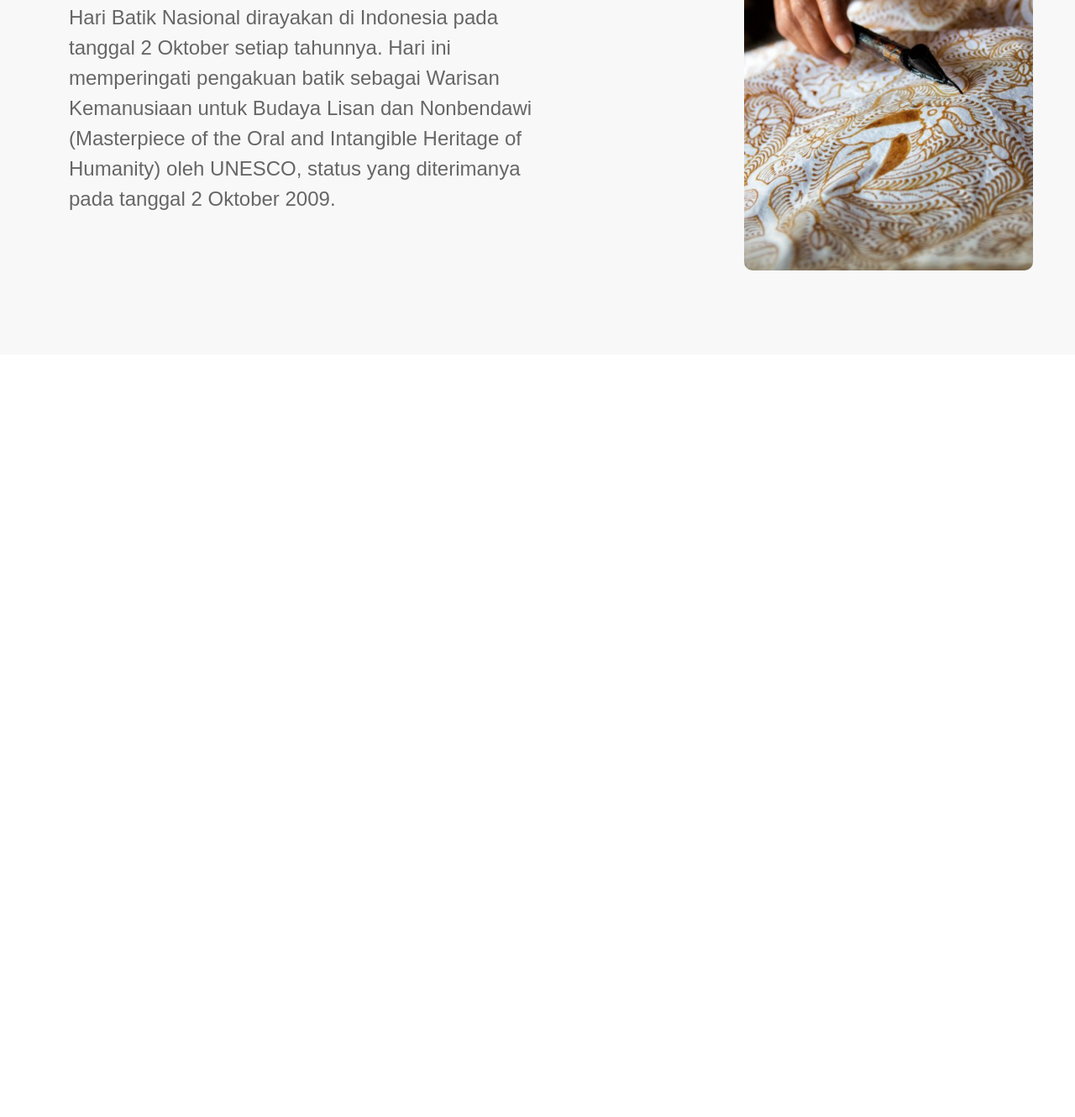
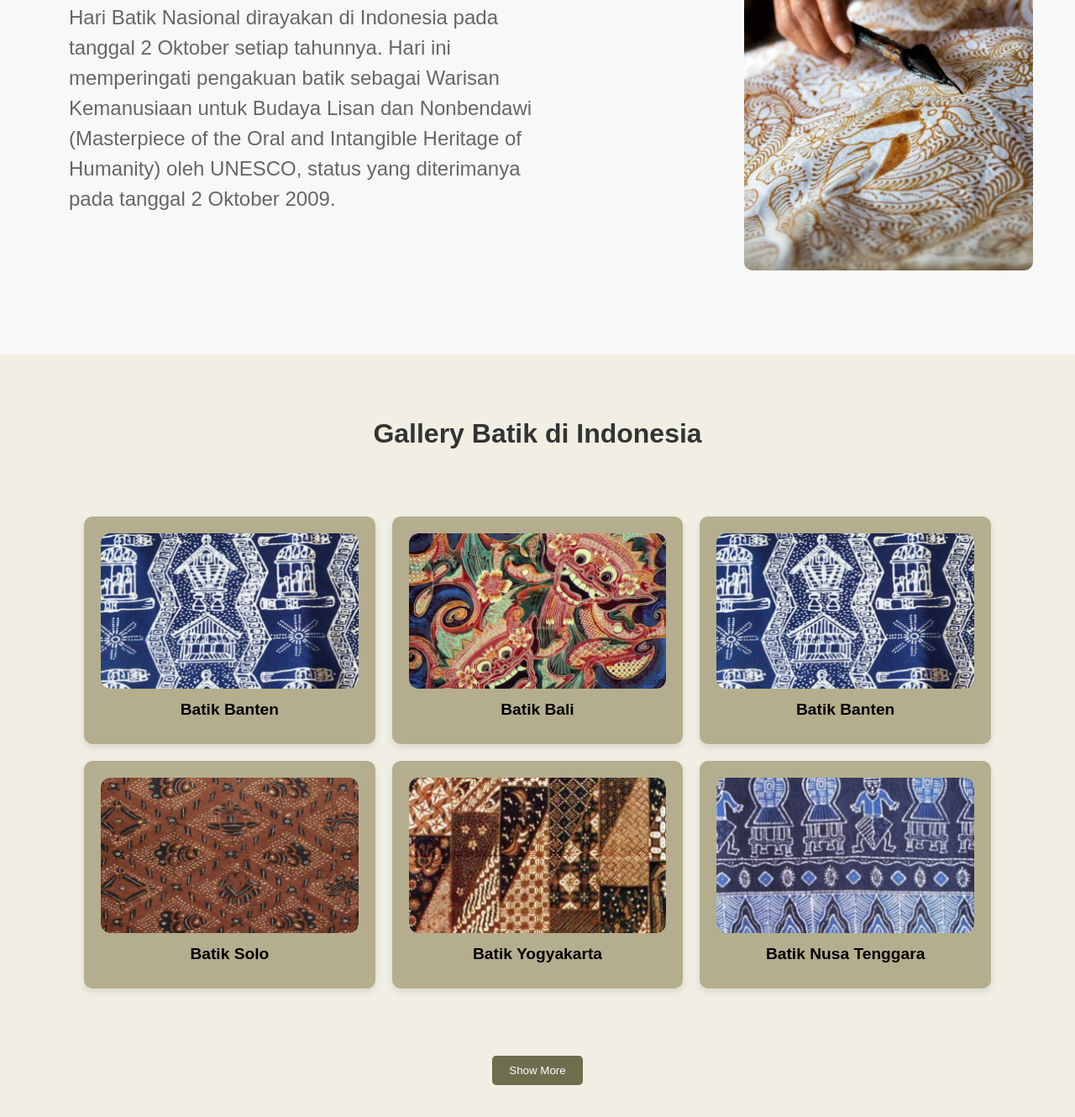
Before and after one commit to YofhiFauda/Ensiklopedia-Batik-Indonesia, a plain HTML site: page index.html in a window 1280 px wide. Shown: the part 1733-3063 px from the top of the page at 84% size. Before the commit the page ends 2155 px from the top, so only its background shows below. Drawn offline with Linux system fonts and the light colour scheme.

Commit message:
Add Gallery

```diff
--- a/index.html
+++ b/index.html
@@ -61,6 +61,12 @@
             </div>
         </div>
     </section>
+    <section id="gallery">
+        <h2>Gallery Batik di Indonesia</h2>
+        <div id="gallery-container" class="gallery-container"></div>
+        <button class="show-more">Show More</button>
+    </section>
 </main>
+<script src="scripts.js"></script>
 </body>
 </html>
--- /dev/null
+++ b/scripts.js
@@ -0,0 +1,57 @@
+document.addEventListener('DOMContentLoaded', function () {
+    const gallery = [
+        {
+            nama: "Batik Banten",
+            gambar: "./batik/batik-banten.png",
+            Deskripsi: "Kerajinan Batik Aceh dihidupkan kembali dengan pendekatan baru, yaitu dengan mewakili identitas Aceh melalui motif dan simbol budaya."
+        },
+        {
+            nama: "Batik Bali",
+            gambar: "./batik/batik-bali.png",
+            Deskripsi:"Batik di Bali dibuat untuk berbagai keperluan sandang termasuk dalam upacara adat ritual keagamaan, maupun untuk Kehidupan umum sehari-hari"
+        },
+        {
+            nama: "Batik Banten",
+            gambar: "./batik/batik-banten.png",
+            Deskripsi:"Batik Banten cenderung menggunakan kombinasi warna-warna pastel lembut. Warna-warna ini menggambarkan sifat rakyat Banten: halus dan lembut,"
+        },
+        {
+            nama: "Batik Solo",
+            gambar: "./batik/batik-solo.png",
+            Deskripsi:"Batik Solo dengan motif Sidomukti berasal dari bahasa Jawa, Sido yang artinya jadi dan Mukti yang berarti makmur, mulia dan sejahtera.  "
+        },
+        {
+            nama: "Batik Yogyakarta",
+            gambar: "./batik/batik-yogyakarta.png",
+            Deskripsi:"Batik Yogyakarta dengan motif Pamiluto mempunyai makna menarik yaitu di harapkan kedua pengantin bisa saling terikat satu sama lain"
+        },
+        {
+            nama: "Batik Nusa Tenggara",
+            gambar: "./batik/batik-nusa-tenggara.png",
+            Deskripsi:"Motif batik lumbu adalah motif dengan budaya menyimpan padi di dalam lumbu. Rumah yang di gambarkan adalah lumbu padi dengan orang-orangan di sampingnya."
+        },
+    ];
+
+    const galleryContainer = document.getElementById('gallery-container');
+
+    gallery.forEach(item => {
+        const galleryItem = document.createElement('div');
+        galleryItem.classList.add('gallery-item');
+
+        const img = document.createElement('img');
+        img.src = item.gambar;
+        img.alt = item.nama;
+
+        const h3 = document.createElement('h3');
+        h3.textContent = item.nama;
+
+        const p = document.createElement('p');
+        p.textContent = item.deskripsi;
+
+        galleryItem.appendChild(img);
+        galleryItem.appendChild(h3);
+        galleryItem.appendChild(p);
+
+        galleryContainer.appendChild(galleryItem);
+    });
+});
--- a/styles.css
+++ b/styles.css
@@ -132,3 +132,67 @@ body,html  {
     border-radius: 10px;
     margin: 50px 0 50px 0;
 }
+
+    /*TODO: Layout Galery */
+/* Layout Gallery */
+#gallery {
+    padding: 50px;
+    background-color: #F1EFE3;
+    text-align: center;
+}
+
+#gallery h2 {
+    font-size: 2em;
+    color: #333;
+    margin-bottom: 30px;
+}
+
+.gallery-container {
+    display: grid;
+    grid-template-columns: repeat(3, 1fr);
+    gap: 20px;
+    padding: 50px;
+}
+
+.gallery-item {
+    background-color: #B4AE8E;
+    padding: 20px;
+    border-radius: 10px;
+    text-align: center;
+    box-shadow: 0 4px 8px rgba(0, 0, 0, 0.1);
+}
+
+.gallery-item img {
+    max-width: 100%;
+    height: auto;
+    border-radius: 10px;
+}
+
+.gallery-item h3 {
+    font-size: 1.2em;
+    margin: 10px 0;
+}
+
+.gallery-item p {
+    font-size: 0.9em;
+    color: #666;
+    margin: 0;
+}
+
+.show-more {
+    background-color: #6E6E4E;
+    color: white;
+    border: none;
+    padding: 10px 20px;
+    border-radius: 5px;
+    cursor: pointer;
+    margin-top: 30px;
+    display: block;
+    margin-left: auto;
+    margin-right: auto;
+    transition: background-color 0.3s;
+}
+
+.show-more:hover {
+    background-color: #555;
+}
```
Also changed, not shown: batik/batik-aceh.png (added), batik/batik-bali.png (added), batik/batik-banten.png (added), batik/batik-nusa-tenggara.png (added), batik/batik-solo.png (added), batik/batik-yogyakarta.png (added).
